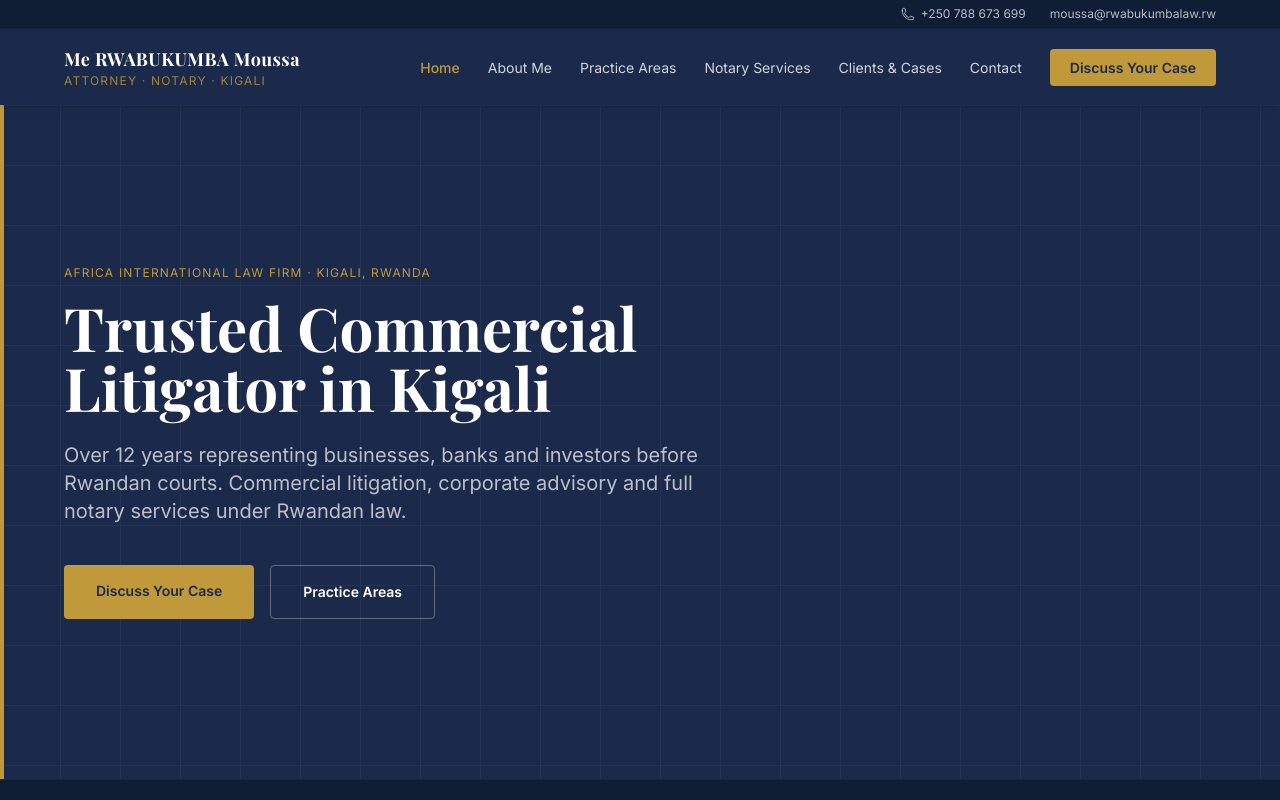
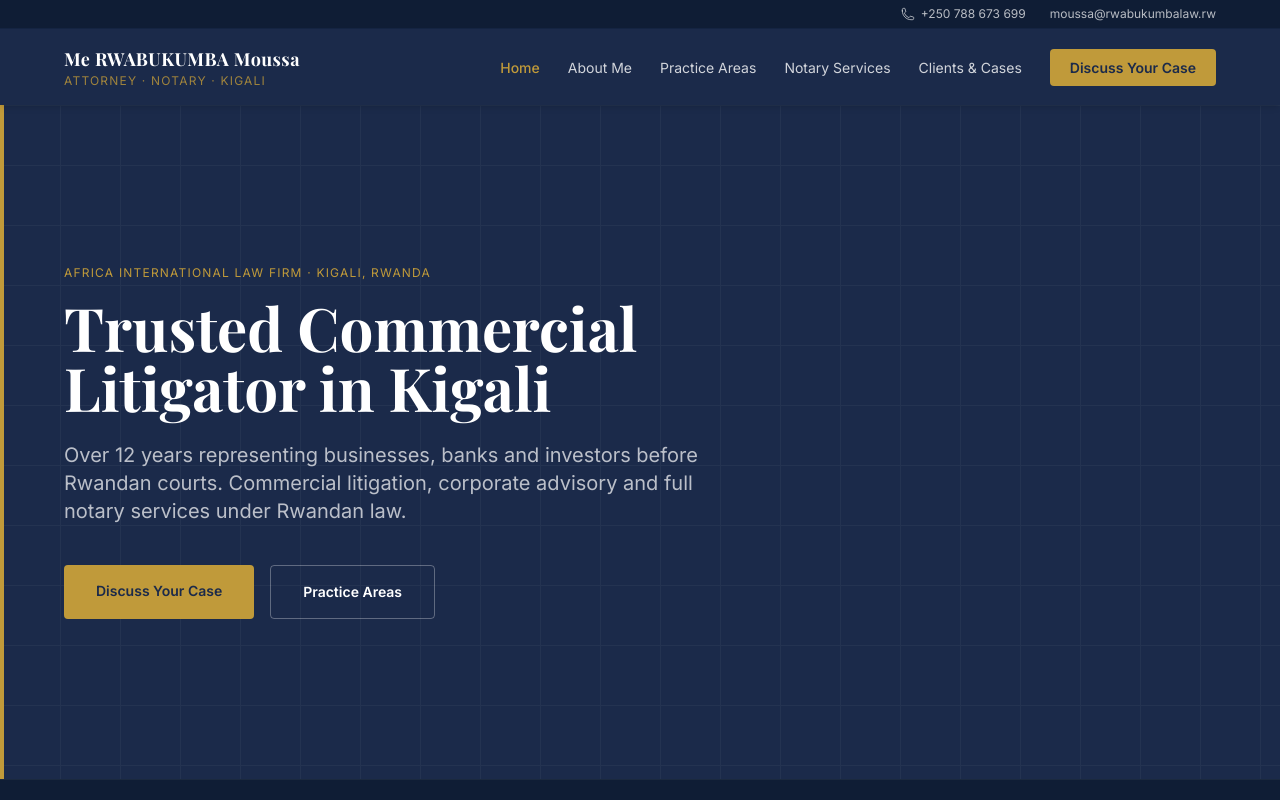
Before and after one commit to Joshuahobby/Rwabukumba, a Next.js app: page / in a window 1280 px wide. Shown: the top 800 px of the page. Built offline with nearby package versions, Linux system fonts and the light colour scheme; a web font is replaced by a local one.

Commit message:
﻿Remove Contact link from header nav
The gold 'Discuss Your Case' CTA already links to /contact in both
desktop and mobile menus, making the plain nav link redundant.

Co-Authored-By: Claude Fable 5 <noreply@anthropic.com>

```diff
--- a/components/Header.tsx
+++ b/components/Header.tsx
@@ -11,7 +11,6 @@ const navLinks = [
   { href: "/practice-areas", label: "Practice Areas" },
   { href: "/notary", label: "Notary Services" },
   { href: "/clients-cases", label: "Clients & Cases" },
-  { href: "/contact", label: "Contact" },
 ];
 
 export default function Header() {
```
